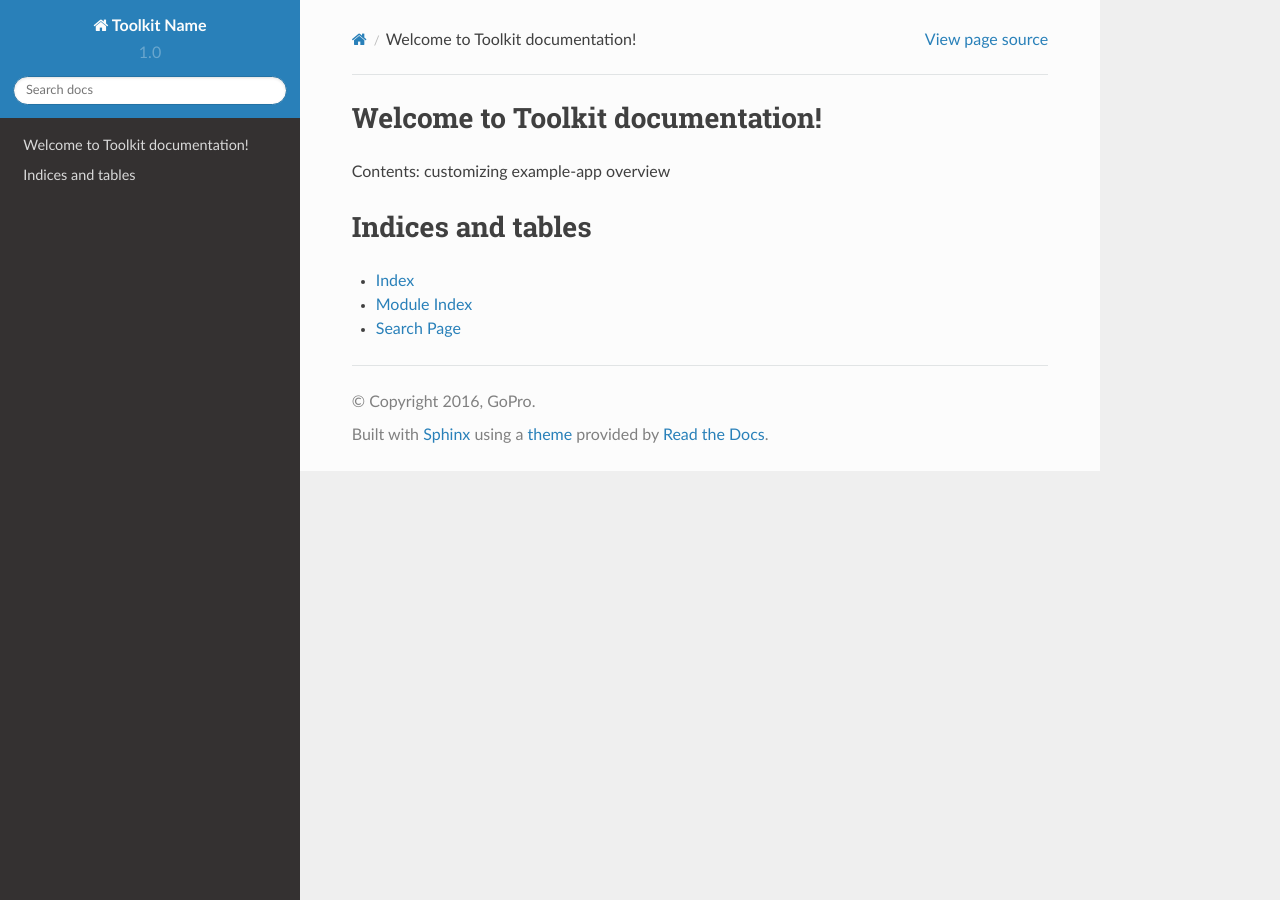
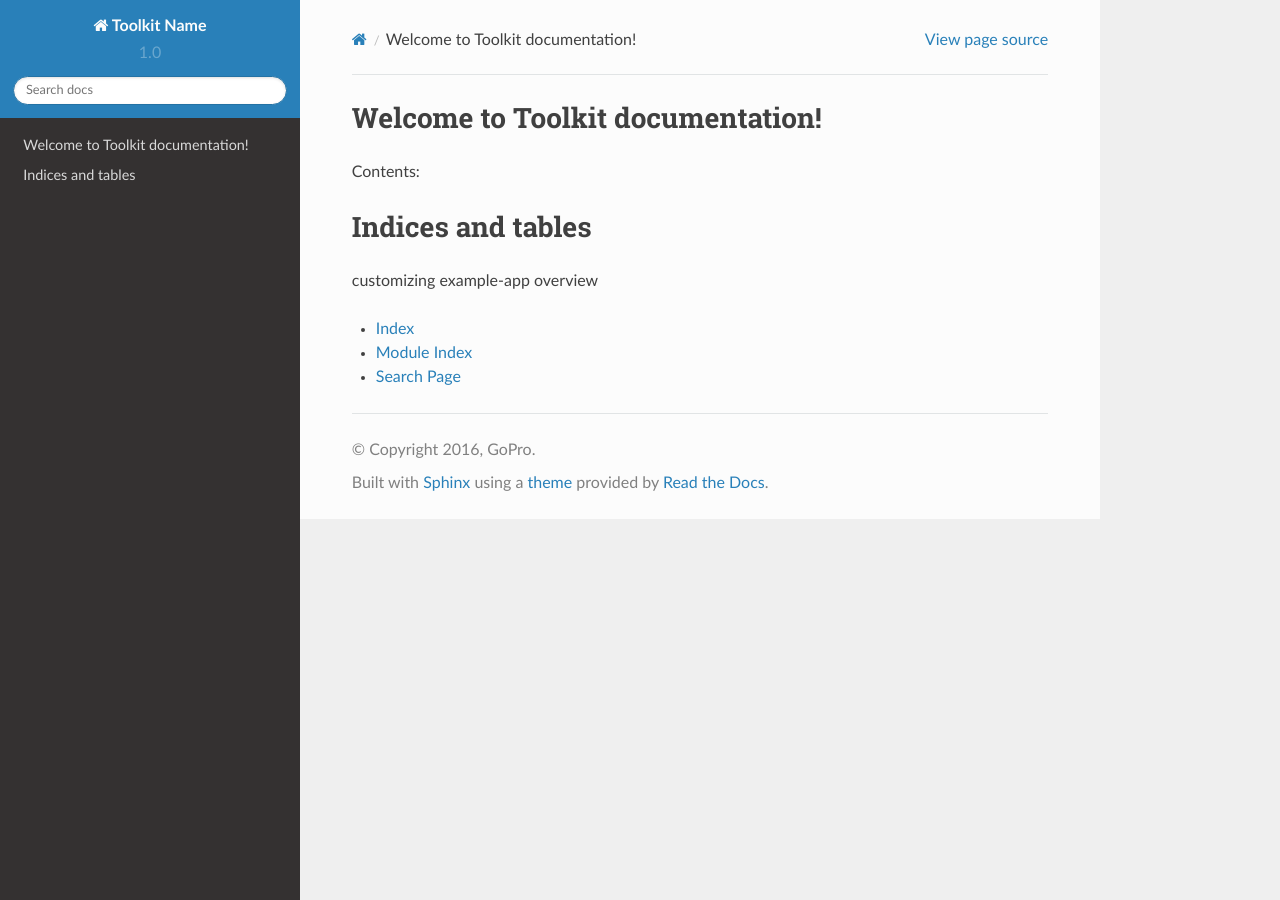
Before and after one commit to sshetty-gpsw/ReadTheDocsPoc, a Sphinx documentation site: the page built from docs/source/index.rst, in a window 1280 px wide. Built offline with Sphinx 7.4.7 and the Read the Docs theme 2.0.0, drawn with Linux system fonts in a browser that asks for light colours; some of the changed lines change nothing that is shown.

Commit message:
added files and updated structure

```diff
--- a/docs/source/index.rst
+++ b/docs/source/index.rst
@@ -7,9 +7,7 @@ Welcome to Toolkit documentation!
 ===============================
 
 Contents:
-customizing
-example-app
-overview
+
 
 .. toctree::
    :maxdepth: 2
@@ -19,6 +17,10 @@ overview
 Indices and tables
 ==================
 
+customizing
+example-app
+overview
+
 * :ref:`genindex`
 * :ref:`modindex`
 * :ref:`search`
```
